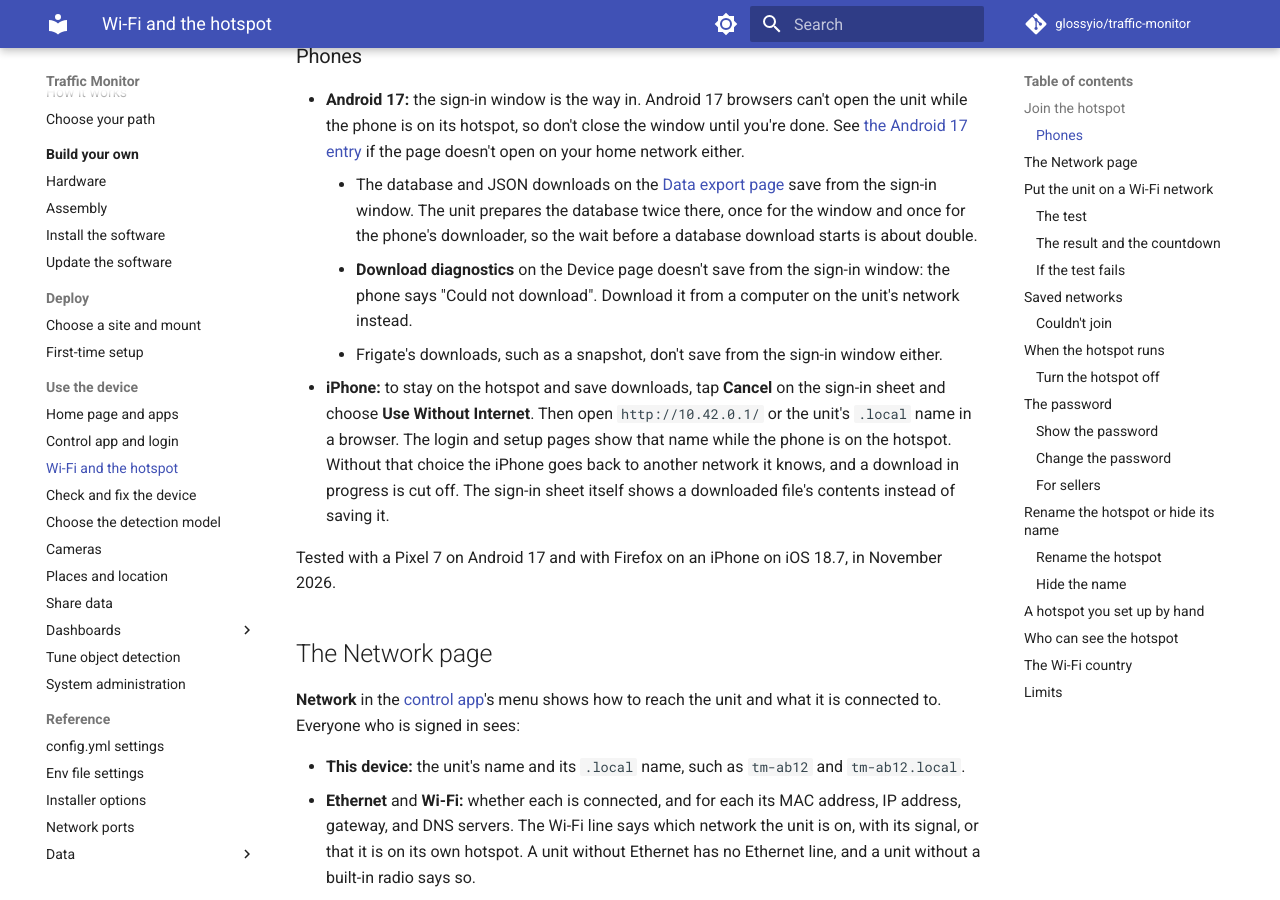
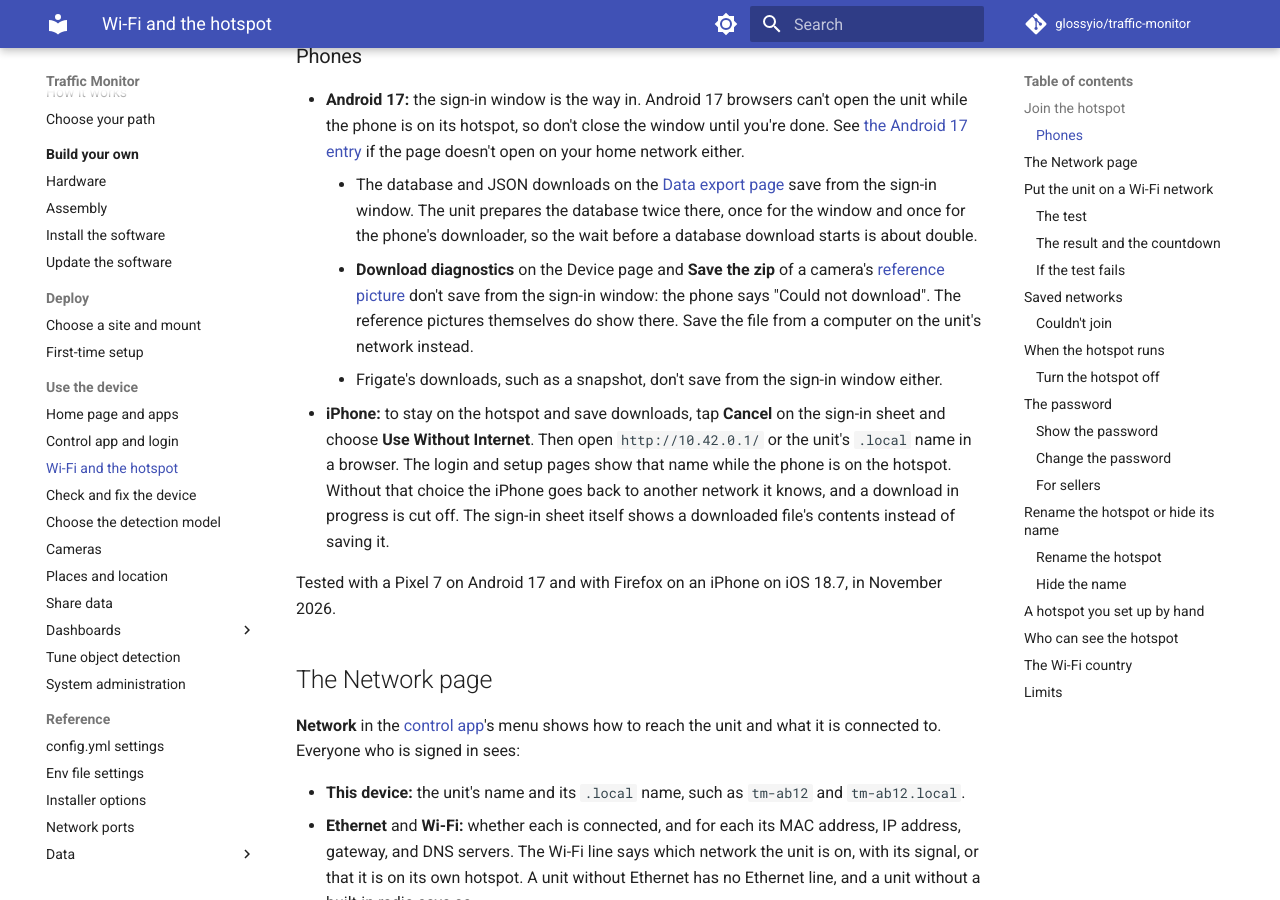
Before and after one commit to glossyio/traffic-monitor, an MkDocs documentation site: the page built from docs/use/wifi-hotspot.md, in a window 1280 px wide and 900 px high, scrolled down 895 px. Built offline with MkDocs 1.6.1 and Material for MkDocs 9.7.7, drawn with Linux system fonts in a browser that asks for light colours; comment, search, counter and statistics services are not loaded; the version menu is left out.

Commit message:
Say that the reference picture's zip doesn't save from Android's sign-in window
On a bench unit the pictures showed in the hotspot's sign-in window and
Save the zip gave "Could not download", as Download diagnostics does.

Assisted-by: Claude Code 2.1.327 (CLI)
AI-Model: Opus 5.5 (claude-opus-5-5)
AI-Effort: high
AI-Role: drafted

```diff
--- a/docs/use/wifi-hotspot.md
+++ b/docs/use/wifi-hotspot.md
@@ -20,7 +20,7 @@ The hotspot has no internet, and a phone on it reaches only the unit. Nothing on
 
 * **Android 17:** the sign-in window is the way in. Android 17 browsers can't open the unit while the phone is on its hotspot, so don't close the window until you're done. See [the Android 17 entry](../help-and-faq/frequently-asked-questions.md#troubleshooting) if the page doesn't open on your home network either.
     * The database and JSON downloads on the [Data export page](../ui/database.md) save from the sign-in window. The unit prepares the database twice there, once for the window and once for the phone's downloader, so the wait before a database download starts is about double.
-    * **Download diagnostics** on the Device page doesn't save from the sign-in window: the phone says "Could not download". Download it from a computer on the unit's network instead.
+    * **Download diagnostics** on the Device page and **Save the zip** of a camera's [reference picture](cameras.md#take-a-reference-picture) don't save from the sign-in window: the phone says "Could not download". The reference pictures themselves do show there. Save the file from a computer on the unit's network instead.
     * Frigate's downloads, such as a snapshot, don't save from the sign-in window either.
 * **iPhone:** to stay on the hotspot and save downloads, tap **Cancel** on the sign-in sheet and choose **Use Without Internet**. Then open `http://10.42.0.1/` or the unit's `.local` name in a browser. The login and setup pages show that name while the phone is on the hotspot. Without that choice the iPhone goes back to another network it knows, and a download in progress is cut off. The sign-in sheet itself shows a downloaded file's contents instead of saving it.
 
```
